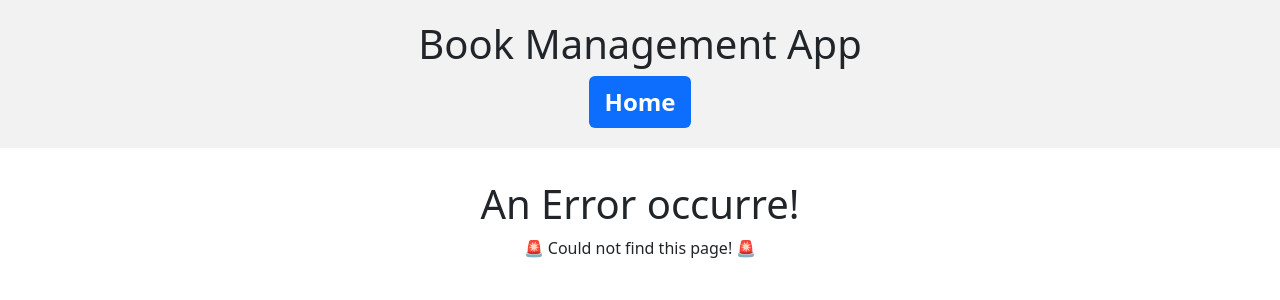
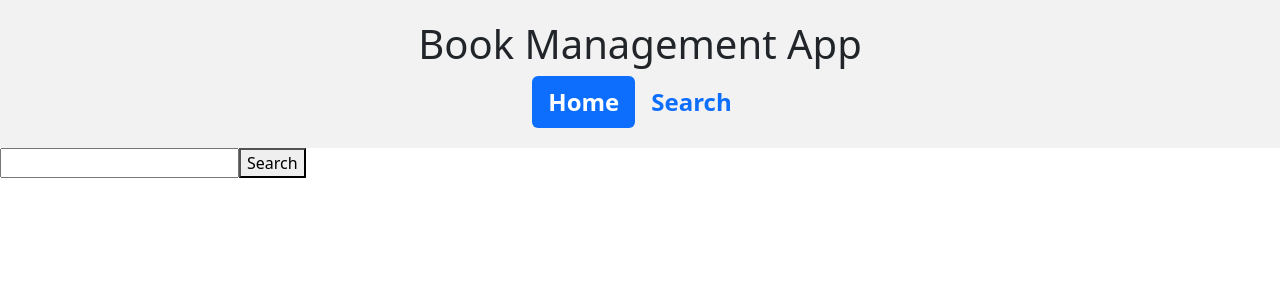
Before and after one commit to CurtesMalteser/react-nd, a React (Create React App) app in the folder book-management-app/: page /search in a window 1280 px wide. Shown: the top 300 px of the page. Built offline with nearby package versions, Linux system fonts and the light colour scheme; the HTML template or start-up script is replaced by a standard one.

Commit message:
Adds BookSearch.tsx
* implements navigation to /search
* adds simple search bar

```diff
--- a/book-management-app/src/App.tsx
+++ b/book-management-app/src/App.tsx
@@ -5,6 +5,7 @@ import RouteLayout from './pages/RootLayout';
 import ErrorPage from './pages/ErrorPage';
 import BookDetails from './pages/BookDetails';
 import { loader as bookLoader } from './pages/BookDetails';
+import BookSearch from './pages/BookSearch';
 
 
 const router = createBrowserRouter([
@@ -19,6 +20,10 @@ const router = createBrowserRouter([
         element: <BookDetails />,
         loader: bookLoader
       },
+      {
+        path: '/search',
+        element: <BookSearch />
+      }
     ]
   },
 ])
--- a/book-management-app/src/components/header/Header.tsx
+++ b/book-management-app/src/components/header/Header.tsx
@@ -7,6 +7,9 @@ function NavMenu() {
     <Nav variant="pills" defaultActiveKey="home" className='justify-content-center'>
       <Nav.Item>
         <Nav.Link as={Link} to="/" eventKey="home">Home</Nav.Link>
+      </Nav.Item>
+      <Nav.Item>
+        <Nav.Link as={Link} to="/search" eventKey="search">Search</Nav.Link>
       </Nav.Item>
     </Nav>
   )
--- a/book-management-app/src/pages/BookDetails.tsx
+++ b/book-management-app/src/pages/BookDetails.tsx
@@ -6,8 +6,6 @@ import BookIdentifierType from "../components/books/BookIdentifierType";
 import Row from 'react-bootstrap/Row';
 import Col from 'react-bootstrap/Col';
 import BookRating from "../components/books/BookRating";
-
-
 
 
 function BookDetails() {
--- /dev/null
+++ b/book-management-app/src/pages/BookSearch.tsx
@@ -0,0 +1,24 @@
+import React, { useState } from 'react';
+
+function BookSearch(){
+    const [searchTerm, setSearchTerm] = useState('');
+    // Add results state here
+
+    const searchHandler = () => {
+        console.log(searchTerm);
+    };
+
+    return (
+        <div>
+            <input
+                type="text"
+                value={searchTerm}
+                onChange={(e) => setSearchTerm(e.target.value)}
+            />
+            <button onClick={searchHandler}>Search</button>
+            {/* Add books list here */}
+        </div>
+    );
+};
+
+export default BookSearch;
```
